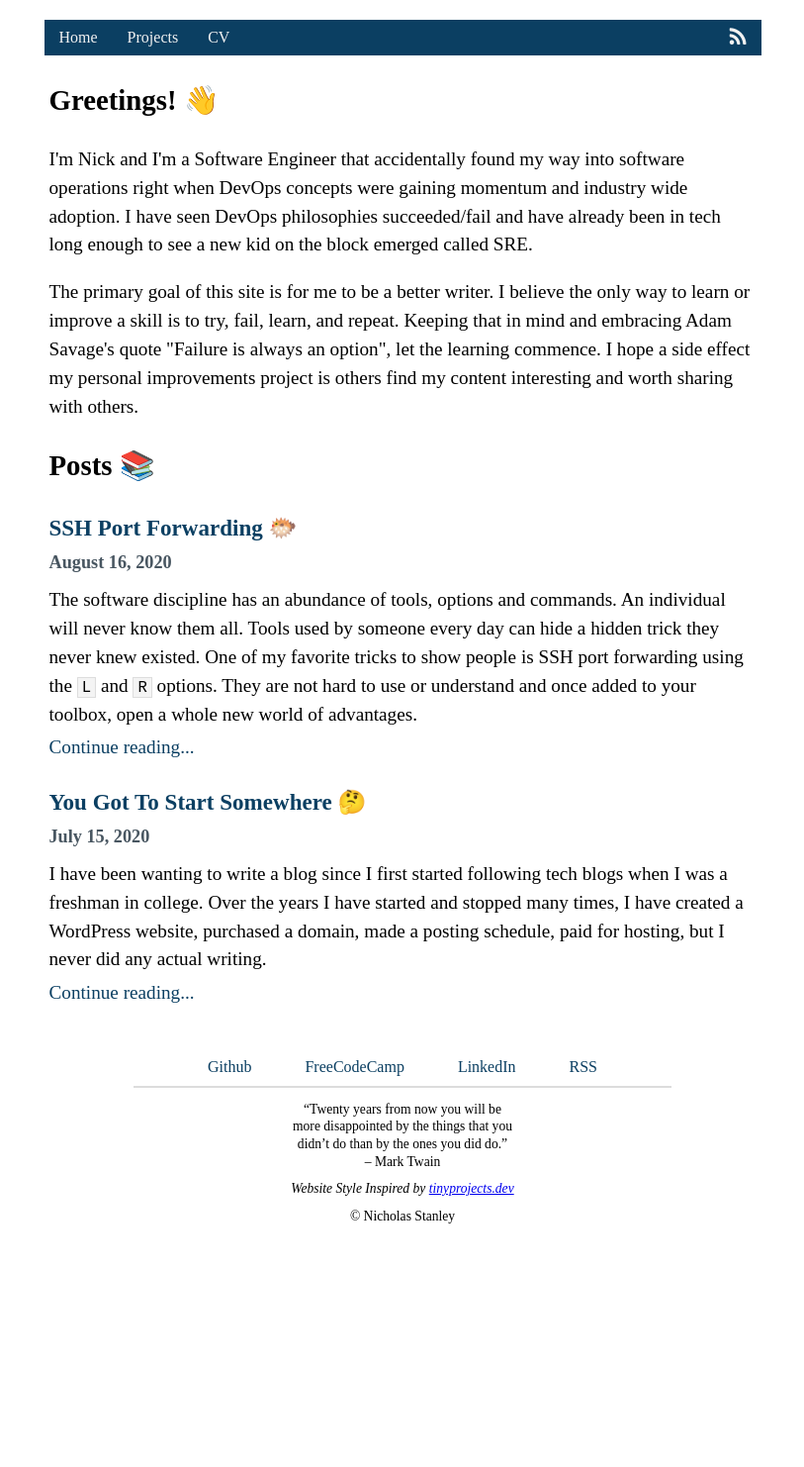
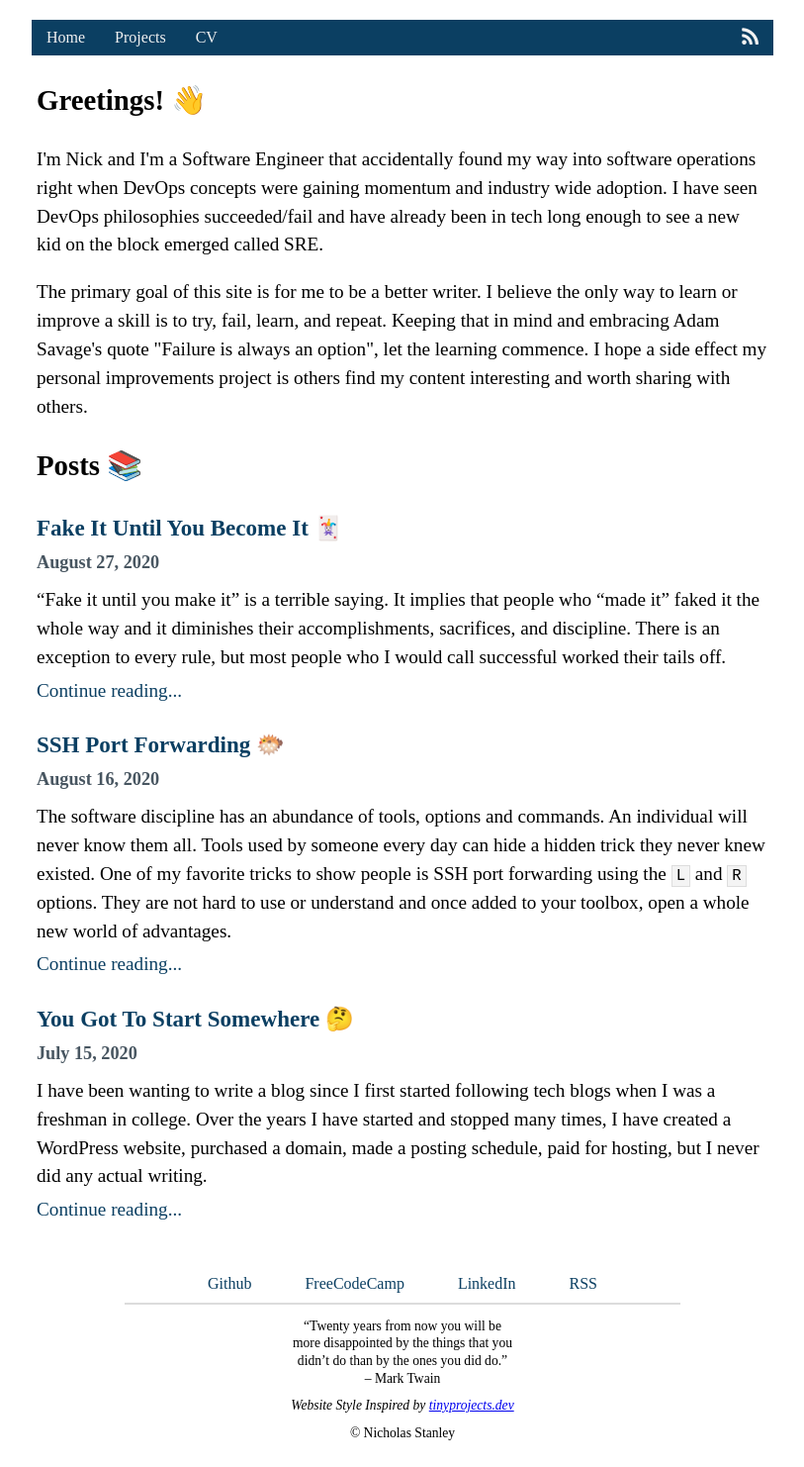
Before and after one commit to nickstanley574/nickstanley574.github.io, a Jekyll site: the page built from index.html, in a window 1280 px wide. Shown: the whole page at 99% size, without its empty margins (233-1046 px from the left). Built offline with Jekyll 4.4.1, drawn with Linux system fonts in a browser that asks for light colours; before the commit the page ends 1263 px from its top, so only the background shows below that.

Commit message:
fake-it-until-you-become-it

```diff
--- /dev/null
+++ b/_posts/2020-08-27-fake-it-until-you-become-it.md
@@ -0,0 +1,10 @@
+---
+layout: post
+emoji: 🃏
+---
+
+“Fake it until you make it” is a terrible saying. It implies that people who “made it” faked it the whole way and it diminishes their accomplishments, sacrifices, and discipline.  There is an exception to every rule, but most people who I would call successful worked their tails off.
+
+Instead, a better saying is “fake it until you become it”. When learning a new skill we might feel like an imposter, but if we imitate those who are proficient in the skill,  we slowly become what we want to be. What to become a Developer? Great, start faking it and do things developers do. Read tech blogs, write mini programs, create a github, argue about which code editor is better, start running Linux on your home computer.
+
+Keep faking it until you become a developer.
--- a/_sass/main.scss
+++ b/_sass/main.scss
@@ -23,7 +23,7 @@ nav a:hover {
 body {
     margin: auto;
     padding: 20px;
-    max-width: 725px;
+    max-width: 750px;
     line-height: 1.5;
     text-align: left;
     position: relative;
@@ -55,7 +55,8 @@ p code {
     display: block;
     word-wrap: normal;
     white-space: pre-wrap;
-    margin-top: 5px
+    margin-top: 5px;
+    font-size: 0.9em;
 }
 
 .date {
```
